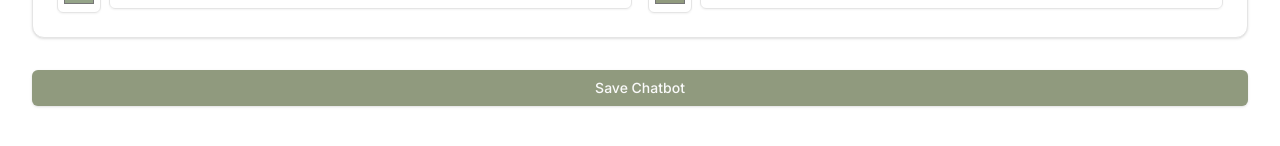
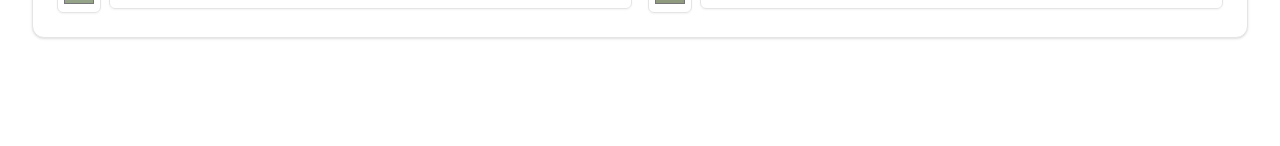
Before and after one commit to suoeh/ChatCrafter, a Next.js app: page / in a window 1280 px wide. Shown: the part 938-1084 px from the top of the page. Built offline with nearby package versions, Linux system fonts and the light colour scheme; no server answers.

Commit message:
removed button

```diff
--- a/app/page.tsx
+++ b/app/page.tsx
@@ -219,15 +219,7 @@ export default function ChatbotCustomizer() {
             transition={{ duration: 0.5 }}
             className="mt-8"
           >
-            <Button
-              className="w-full transition-all duration-300 hover:shadow-lg transform hover:-translate-y-1"
-              style={{ backgroundColor: settings.accentColor }}
-              onClick={() => {
-                alert("Feature not implemented yet!")
-              }}
-            >
-              Save Chatbot
-            </Button>
+
           </motion.div>
         </motion.div>
       </div>
```
